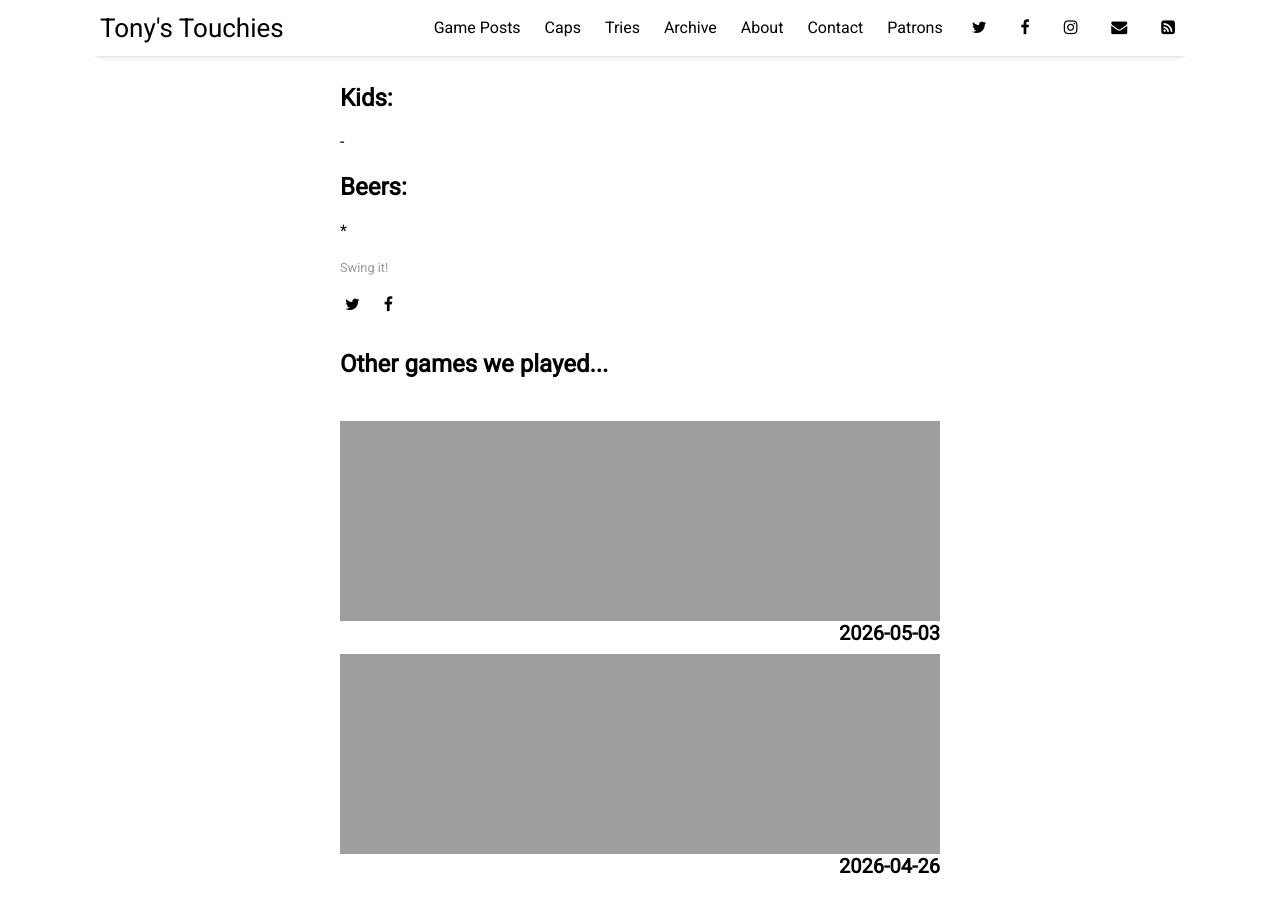
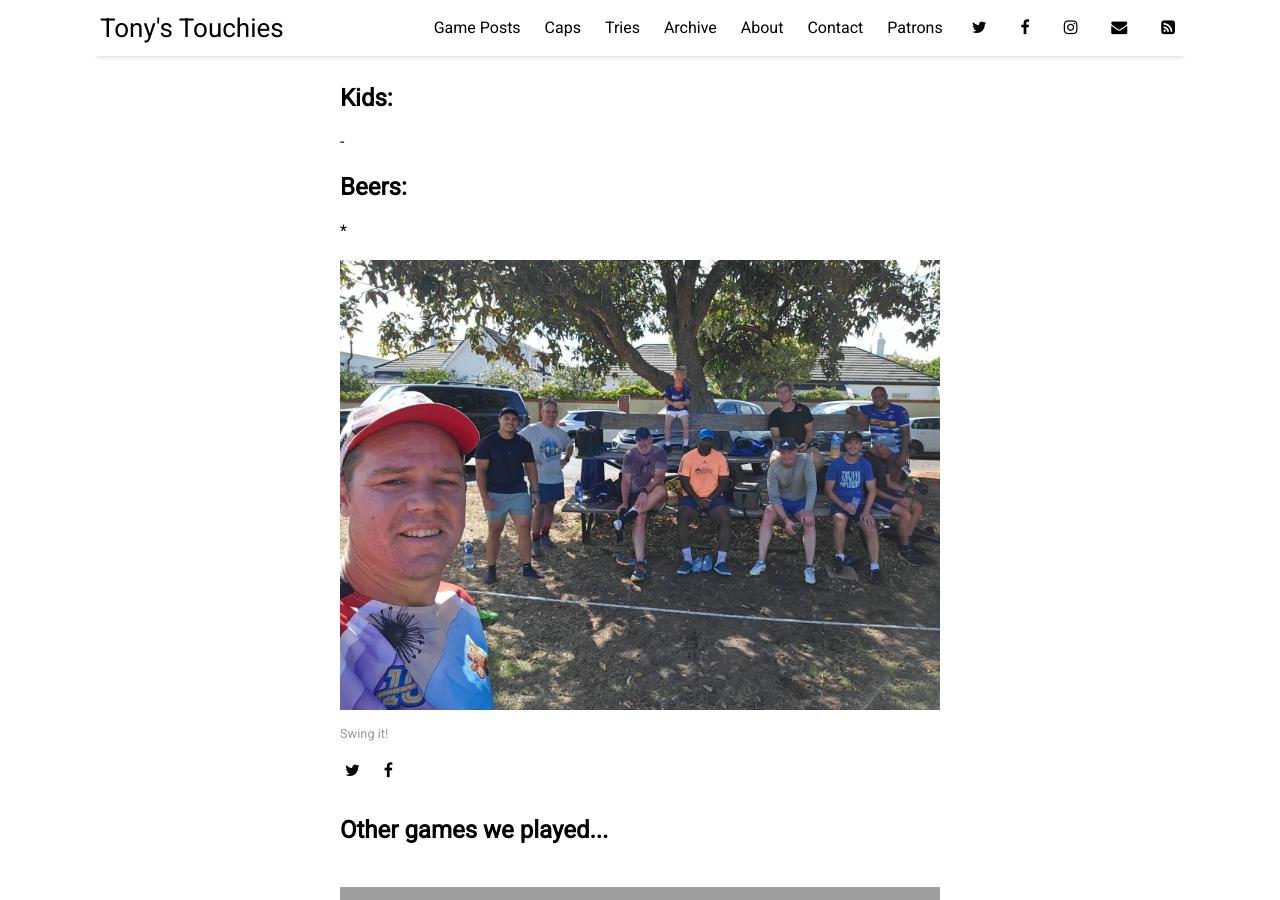
Before and after one commit to sundayrugby/sundayrugby.github.io, a Jekyll site: the page built from _posts/2026-03-01-PL.md, in a window 1280 px wide and 900 px high, scrolled down 1657 px. Built offline with Jekyll 4.4.1, drawn with Linux system fonts in a browser that asks for light colours; nearby versions of some CDN libraries.

Commit message:
Add a image ref to 2026-03-01 post

```diff
--- a/_posts/2026-03-01-PL.md
+++ b/_posts/2026-03-01-PL.md
@@ -52,3 +52,5 @@ image: 2026_03_01_a.jpg
 ## Beers:
 
 *
+
+![alt text](https://sundayrugby.github.io/assets/img/2026_03_01_a.jpg)
```
